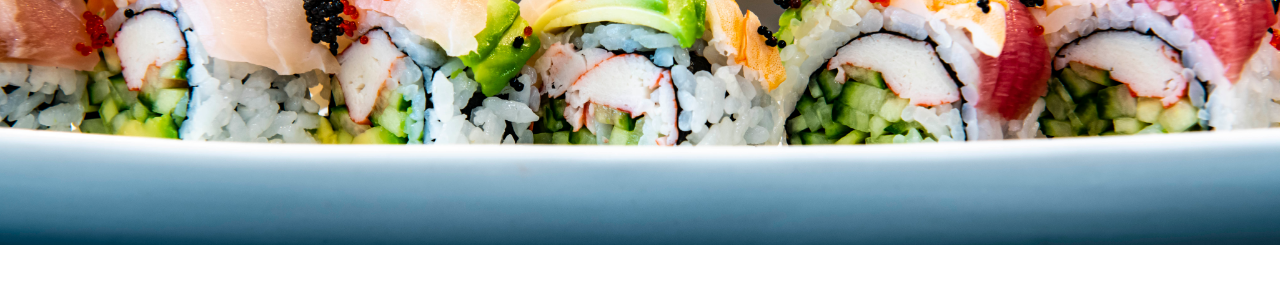
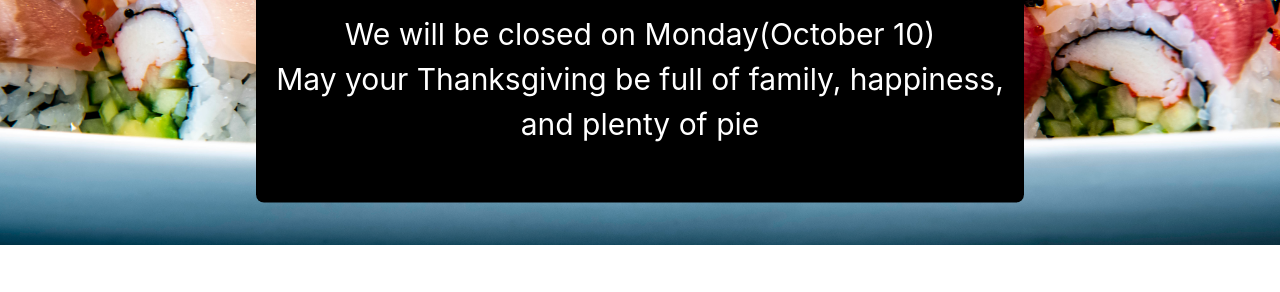
Before and after one commit to EKMahoneyLee/Maru, a plain HTML site: page index.html in a window 1280 px wide. Shown: the part 172-464 px from the top of the page. Drawn offline with nearby package versions, Linux system fonts and the light colour scheme; a web font is replaced by a local one.

Commit message:
thanksgiving upd

```diff
--- a/index.html
+++ b/index.html
@@ -33,11 +33,13 @@
       </script>
 </head>
 <body>
-     <!-- <div class="popup">
+     <div class="popup">
         <button id="close">&times;</button>
-        <h2 class='notice-sentence1'>Update</h2>
-        <p class="notice-sentence solid">We will be opening on Monday(September 26) as usual.</p>
-    </div> -->
+        <h2 class='notice-sentence1'>Happy Thanksgiving</h2>
+        <p class="notice-sentence solid">We will be closed on Monday(October 10)
+          <br>May your Thanksgiving be full of family, happiness, and plenty of pie
+        </p>
+    </div>
 
     <header>
       <label>
```
